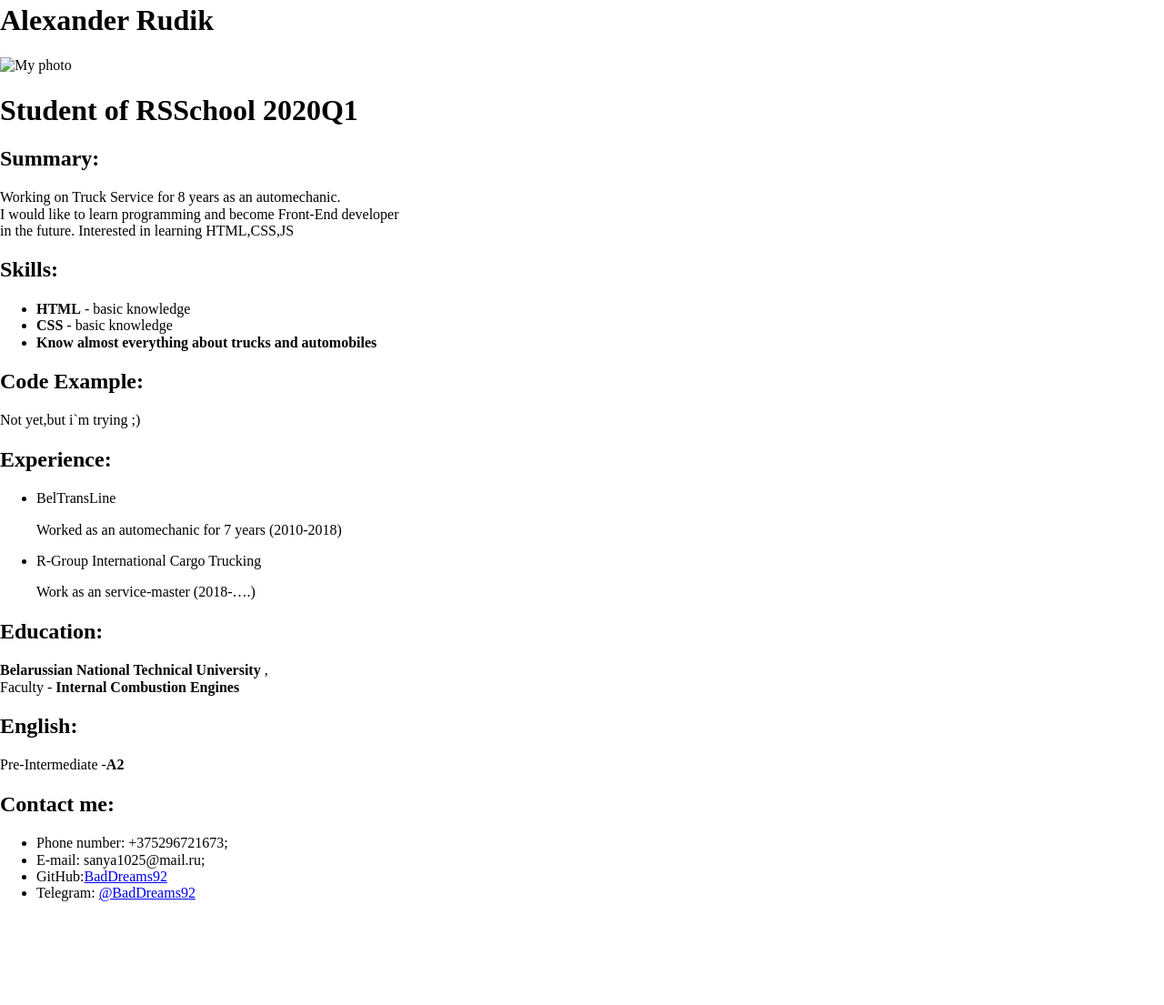
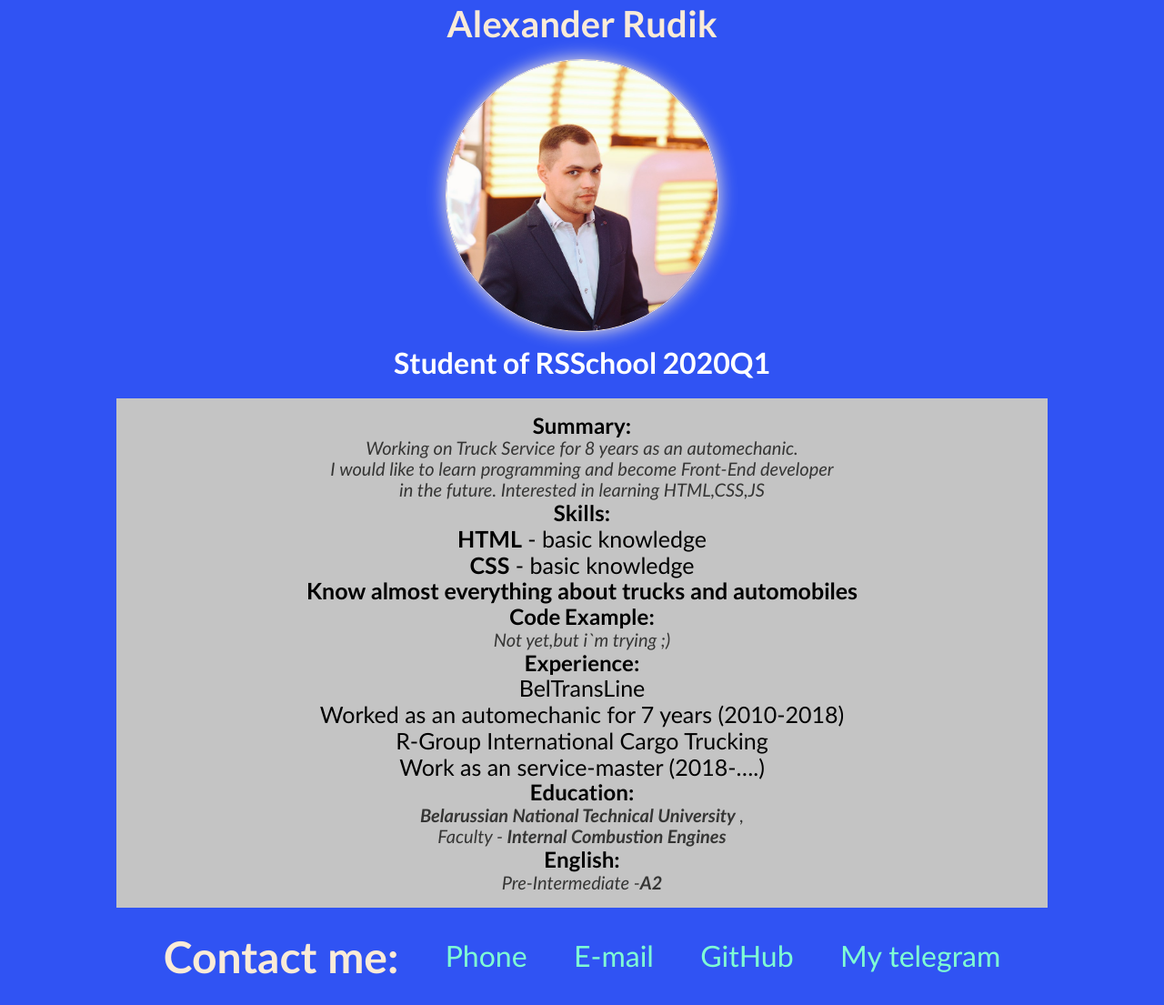
Before and after one commit to BadDreams92/rsschool-cv, a plain HTML site: page index.html in a window 1280 px wide. Shown: the part 17-1122 px from the top of the page at 91% size. Before the commit the page ends 1025 px from the top, so only its background shows below. Drawn offline with nearby package versions, Linux system fonts and the light colour scheme.

Commit message:
feat:add basic css styles

```diff
--- a/css/style.css
+++ b/css/style.css
@@ -0,0 +1,99 @@
+* {
+  box-sizing: border-box;
+  margin: 0;
+  padding: 0;
+}
+
+a {
+  text-decoration: none;
+}
+
+h1,
+h2,
+h3,
+h4,
+h5,
+h6 {
+  margin: 0;
+  padding: 0;
+}
+
+body {
+  background-color: #3053f3;
+}
+
+.wrapper {
+  max-width: 1024px;
+  margin: 0 auto;
+  font-family: "Lato", "Arial", sans-serif;
+  text-align: center;
+}
+.header {
+  display: flex;
+  flex-direction: column;
+  align-items: center;
+  padding: 20px;
+  background-color: #3053f3;
+}
+.header__img {
+  margin: 1rem 0;
+  border: 1px solid antiquewhite;
+  border-radius: 50%;
+  box-shadow: 0 0 20px antiquewhite;
+}
+.header__title {
+  font-size: 40px;
+  color: antiquewhite;
+}
+
+.header__status {
+  font-weight: 700;
+  font-size: 2rem;
+  color: #ffffff;
+}
+main {
+  padding: 1rem;
+  background-color: rgb(196, 196, 196);
+}
+p {
+  font-style: italic;
+  font-size: 20px;
+  font-family: "Gill Sans", "Gill Sans MT", Calibri, "Trebuchet MS", sans-serif ;
+  color: rgb(53, 53, 52);
+}
+ul {
+  list-style-type: none;
+  font-size: 25px;
+  font-family: "Gill Sans", "Gill Sans MT", Calibri, "Trebuchet MS", sans-serif ;
+}
+footer {
+  padding: 10px;
+  color: antiquewhite;
+  background-color: #3053f3;
+}
+a {
+  color: aquamarine;
+  text-decoration: none;
+}
+
+.contacts-list {
+  display: flex;
+  flex-wrap: wrap;
+  justify-content: space-around;
+  align-items: center;
+  margin: 1rem;
+  font-size: 2rem;
+}
+.contacts-list__title {
+  margin: 0;
+  text-decoration: none;
+}
+
+@media (max-width: 500px) {
+  img {
+    max-width: 150px;
+  }
+  .contacts-list {
+    flex-direction: column;
+  }
+}
--- a/index.html
+++ b/index.html
@@ -12,47 +12,62 @@
 </head>
 
 <body>
-  <header>
-    <h1>Alexander Rudik</h1>
-    <img src="myphoto.png" alt="My photo">
-    <h1>Student of RSSchool 2020Q1</h1>
+  <div class="wrapper">
+    <header class="header">
+      <h1 class="header__title">Alexander Rudik</h1>
+      <img class="header__img" src="./img/myphoto.png" alt="My photo" width="300" >
+      <h2 class="header__status">Student of RSSchool 2020Q1</h2>
     </header>
     <main>
-    <h2>Summary:</h2>
-    <p>Working on Truck Service for 8 years as an automechaniс.<br>
+      <section class="summary-section">
+        <h2 class="summary-section__title">Summary:</h2>
+        <p class="summary-section__description ">Working on Truck Service for 8 years as an automechaniс.<br>
           I would like to learn programming and become
           Front-End developer <br> in the future. Interested in learning HTML,CSS,JS</p>
+      </section>
+      <section class="skills-section">
         <h2>Skills:</h2>
         <ul>
           <li><b>HTML</b> - basic knowledge</li>
           <li><b>CSS</b> - basic knowledge</li>
           <li><b>Know almost everything about trucks and automobiles</b></li>
         </ul>
+      </section>
+      <section class="example-section">
         <h2>Code Example:</h2>
         <p>Not yet,but i`m trying ;)</p>
+      </section>
+      <section class="experience-section">
         <h2>Experience:</h2>
         <ul>
           <li>BelTransLine</li>
-      <p>Worked as an automechanic for 7 years (2010-2018)</p>
+          <li>Worked as an automechanic for 7 years (2010-2018)</li>
           <li>R-Group International Cargo Trucking</li>
-      <p>Work as an service-master (2018-….)</p>
+          <li>Work as an service-master (2018-….)</li>
         </ul>
+      </section>
+      <section class="example-section">
         <h2>Education:</h2>
         <p><b>Belarussian National Technical University</b> ,<br>
           Faculty -<b> Internal Combustion Engines</b>
         </p>
+      </section>
+      <section class="english-section">
         <h2>English:</h2>
         <p>Pre-Intermediate -<b>A2</b> </p>
+      </section>
     </main>
-  <footer>
-    <h2>Contact me:</h2>
-    <ul>
-      <li>Phone number: +375296721673;</li>
-      <li>E-mail: sanya1025@mail.ru;</li>
-      <li>GitHub:<a href="https://github.com/BadDreams92">BadDreams92</a></li>
-      <li>Telegram: <a href="https://t.me/BadDreams92">@BadDreams92</a></li>
+    <footer class="footer">
+      <ul class="contacts-list">
+        <li><h2 class="contacts-list__title">Contact me:</h2></li>
+        <li><a href="tel:+375296721673">Phone</a></li>
+        <li><a href="mailto:sanya1025@mail.ru">E-mail</a></li>
+        <li><a href="https://github.com/BadDreams92"> GitHub</a></li>
+        <li><a href="https://t.me/BadDreams92"> My telegram</a></li>
       </ul>
     </footer>
+  </div>
+
 </body>
 
 </html>
```
Lines whose indentation alone changed are shown as unchanged.
